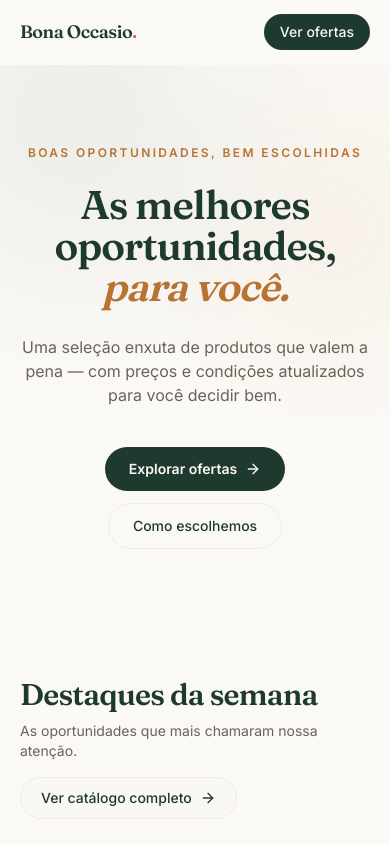
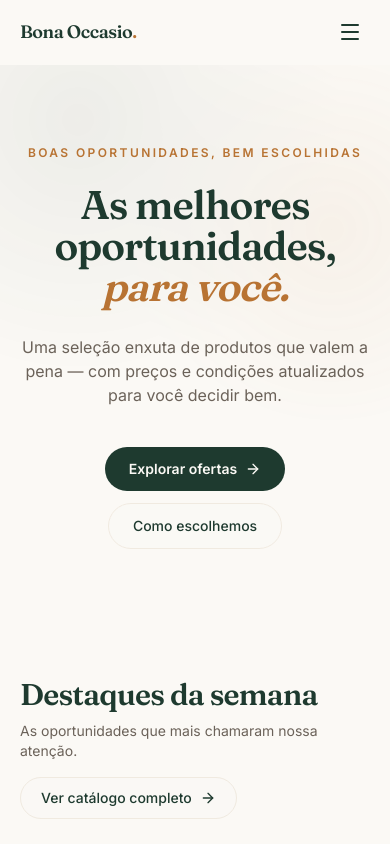
Before and after one commit to gustavofirmino0511-arch/Bona-Occasio, a React (Vite) app: page / in a window 390 px wide. Shown: the top 844 px of the page. Built offline with nearby package versions, Linux system fonts and the light colour scheme.

Commit message:
Add mobile menu toggle and social links to Header

```diff
--- a/src/components/Header.tsx
+++ b/src/components/Header.tsx
@@ -1,9 +1,11 @@
 import { useEffect, useState } from "react";
 import { Link, NavLink } from "react-router-dom";
+import { Menu, X, Send, MessageCircle, Facebook, Instagram, Video } from "lucide-react";
 import { cn } from "@/lib/utils";
 
 export function Header() {
   const [scrolled, setScrolled] = useState(false);
+  const [isMenuOpen, setIsMenuOpen] = useState(false);
 
   useEffect(() => {
     const onScroll = () => setScrolled(window.scrollY > 8);
@@ -21,19 +23,21 @@ export function Header() {
     <header
       className={cn(
         "sticky top-0 z-50 transition-all duration-300",
-        scrolled
-          ? "bg-cream/85 backdrop-blur-md border-b border-sand"
+        scrolled || isMenuOpen
+          ? "bg-cream/95 backdrop-blur-md border-b border-sand"
           : "bg-transparent border-b border-transparent",
       )}
     >
-      <div className="mx-auto flex h-16 max-w-6xl items-center justify-between px-5 sm:px-8">
+      <div className="mx-auto flex h-16 max-w-6xl items-center justify-between px-5 sm:px-8 relative">
         <Link
           to="/"
           className="font-display text-lg font-semibold tracking-tight text-forest"
+          onClick={() => setIsMenuOpen(false)}
         >
           Bona Occasio<span className="text-copper">.</span>
         </Link>
 
+        {/* Navegação Desktop */}
         <nav className="hidden items-center gap-8 text-sm font-medium text-stone sm:flex">
           {navLinks.map((link) => (
             <NavLink
@@ -51,12 +55,70 @@ export function Header() {
           ))}
         </nav>
 
-        <Link
-          to="/catalogo"
-          className="rounded-full bg-forest px-4 py-2 text-sm font-medium text-cream transition-colors hover:bg-forest-soft"
-        >
-          Ver ofertas
-        </Link>
+        <div className="flex items-center gap-4">
+          <Link
+            to="/catalogo"
+            className="hidden rounded-full bg-forest px-4 py-2 text-sm font-medium text-cream transition-colors hover:bg-forest-soft sm:block"
+          >
+            Ver ofertas
+          </Link>
+
+          {/* Botão do Menu Hambúrguer */}
+          <button
+            onClick={() => setIsMenuOpen(!isMenuOpen)}
+            className="p-2 text-forest hover:text-copper transition-colors"
+            aria-label="Abrir menu"
+          >
+            {isMenuOpen ? <X className="size-6" /> : <Menu className="size-6" />}
+          </button>
+        </div>
+
+        {/* Painel do Menu Suspenso */}
+        {isMenuOpen && (
+          <div className="absolute top-16 right-4 w-72 rounded-2xl border border-sand bg-cream p-6 shadow-2xl shadow-forest/10 sm:right-8">
+
+            {/* Seção Grupos */}
+            <div className="mb-6">
+              <p className="text-xs font-bold tracking-widest text-forest uppercase mb-3">
+                Nossos Grupos
+              </p>
+              <div className="flex flex-col gap-2">
+                <span className="flex items-center gap-3 rounded-lg px-3 py-2 text-sm font-medium text-stone hover:bg-sand hover:text-forest cursor-pointer transition-colors">
+                  <Send className="size-4" />
+                  Telegram
+                </span>
+                <span className="flex items-center gap-3 rounded-lg px-3 py-2 text-sm font-medium text-stone hover:bg-sand hover:text-forest cursor-pointer transition-colors">
+                  <MessageCircle className="size-4" />
+                  WhatsApp
+                </span>
+              </div>
+            </div>
+
+            <hr className="border-sand mb-6" />
+
+            {/* Seção Redes Sociais */}
+            <div>
+              <p className="text-xs font-bold tracking-widest text-forest uppercase mb-3">
+                Nos acompanhe nas redes sociais
+              </p>
+              <div className="flex flex-col gap-2">
+                <span className="flex items-center gap-3 rounded-lg px-3 py-2 text-sm font-medium text-stone hover:bg-sand hover:text-forest cursor-pointer transition-colors">
+                  <Instagram className="size-4" />
+                  Instagram
+                </span>
+                <span className="flex items-center gap-3 rounded-lg px-3 py-2 text-sm font-medium text-stone hover:bg-sand hover:text-forest cursor-pointer transition-colors">
+                  <Facebook className="size-4" />
+                  Facebook
+                </span>
+                <span className="flex items-center gap-3 rounded-lg px-3 py-2 text-sm font-medium text-stone hover:bg-sand hover:text-forest cursor-pointer transition-colors">
+                  <Video className="size-4" />
+                  TikTok
+                </span>
+              </div>
+            </div>
+
+          </div>
+        )}
       </div>
     </header>
   );
```
